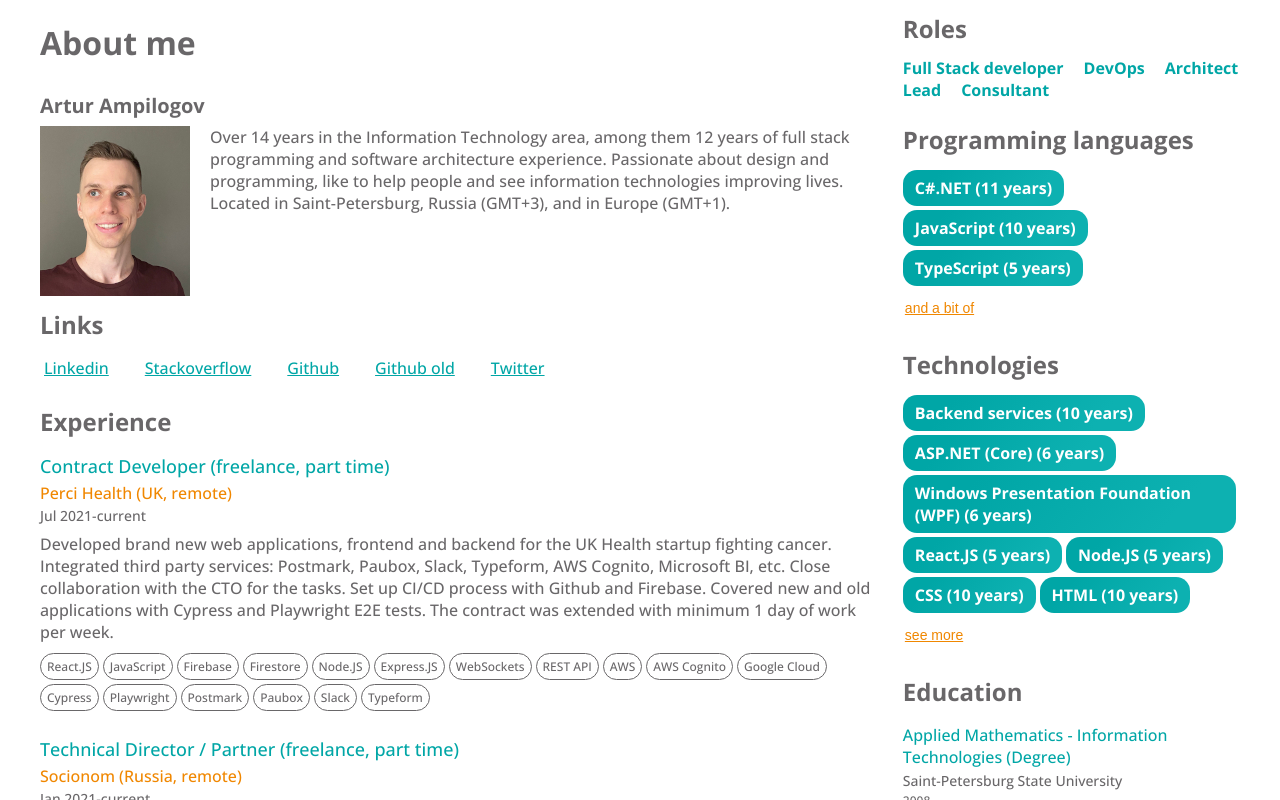
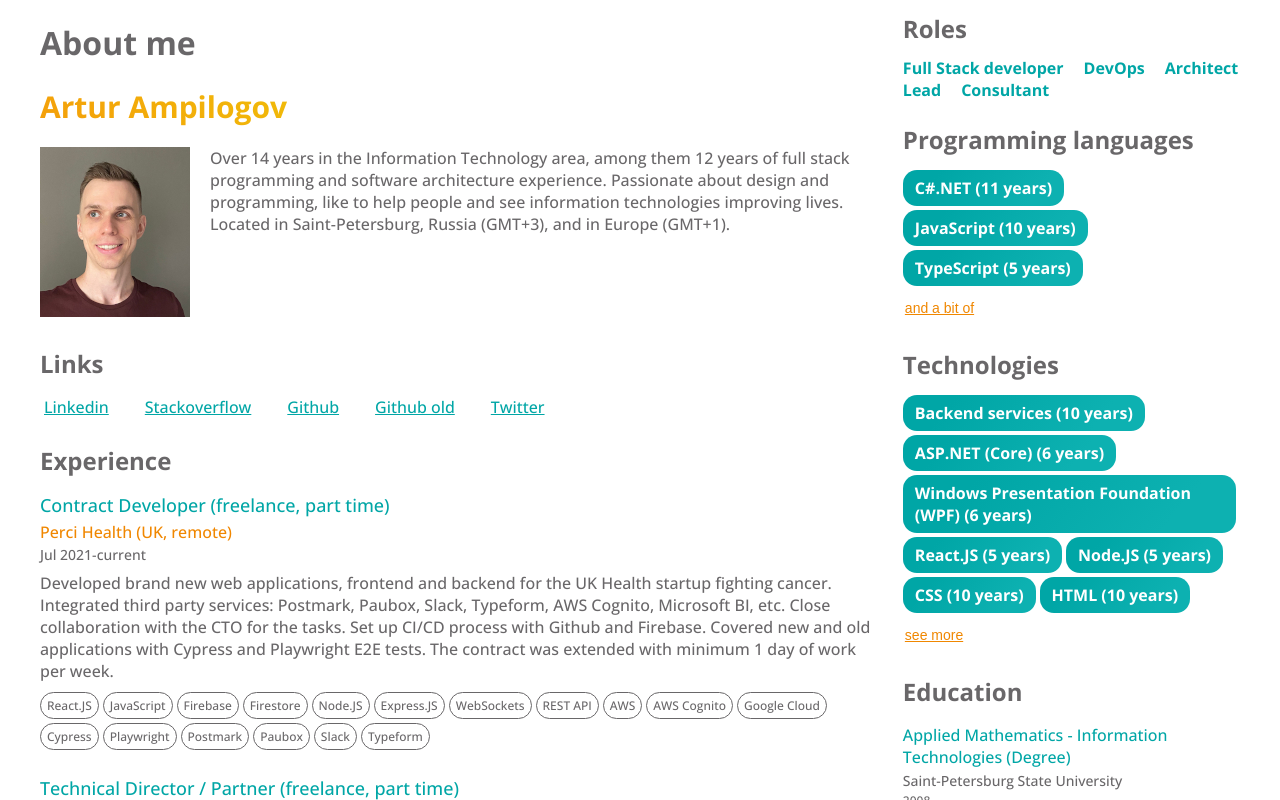
Before and after one commit to ArturAmpilogov/me, a Next.js app: page / in a window 1280 px wide. Shown: the top 800 px of the page. Built offline with nearby package versions, Linux system fonts and the light colour scheme.

Commit message:
Highlighted name

```diff
--- a/components/custom/resume/About/About.module.scss
+++ b/components/custom/resume/About/About.module.scss
@@ -1,26 +1,41 @@
 @import "../../../../styles/variables.module.scss";
 
 .container {
+    margin-bottom: 30px;
+}
+
+.description {
     display: grid;
     grid-template-columns: 150px auto;
     align-items: flex-start;
     gap: 20px;
 }
 
-.container p {
+.description p {
     margin-top: 0;
 }
 
 @media (max-width: $mobile-width) {
-    .container {
+    .description {
         grid-template-columns: 1fr;
         justify-items: flex-start;
     }
 }
 
 .name {
-    font-size: 20px;
+    font-size: 30px;
     font-weight: bold;
+    margin: 0 0 20px 0;
 
-    line-height: 40px;
+    background-color: var(--color-quartary);
+    background-image:
+      linear-gradient(
+        45deg,
+        var(--color-quartary),
+        var(--color-quinary) 50%
+      );
+    background-clip: text;
+    background-size: 100%;
+    -webkit-text-fill-color: transparent;
+    -moz-text-fill-color: transparent;
 }
--- a/components/custom/resume/About/About.tsx
+++ b/components/custom/resume/About/About.tsx
@@ -1,12 +1,13 @@
 import { AboutProps } from "./About.prop";
 import styles from "./About.module.scss";
+import cn from "classnames";
 
 export const About = ({children, name, photoUrl, ...props}: AboutProps): JSX.Element => {
     return (
-    <div {...props}>
+    <div {...props} className={cn(styles.container)}>
         <h1>About me</h1>
         <div className={styles.name}>{name}</div>
-        <div className={styles.container}>
+        <div className={styles.description}>
             <img src={photoUrl} alt={`Photo ${name}`} width="150"/>
             <p>{children}</p>
         </div>
```
